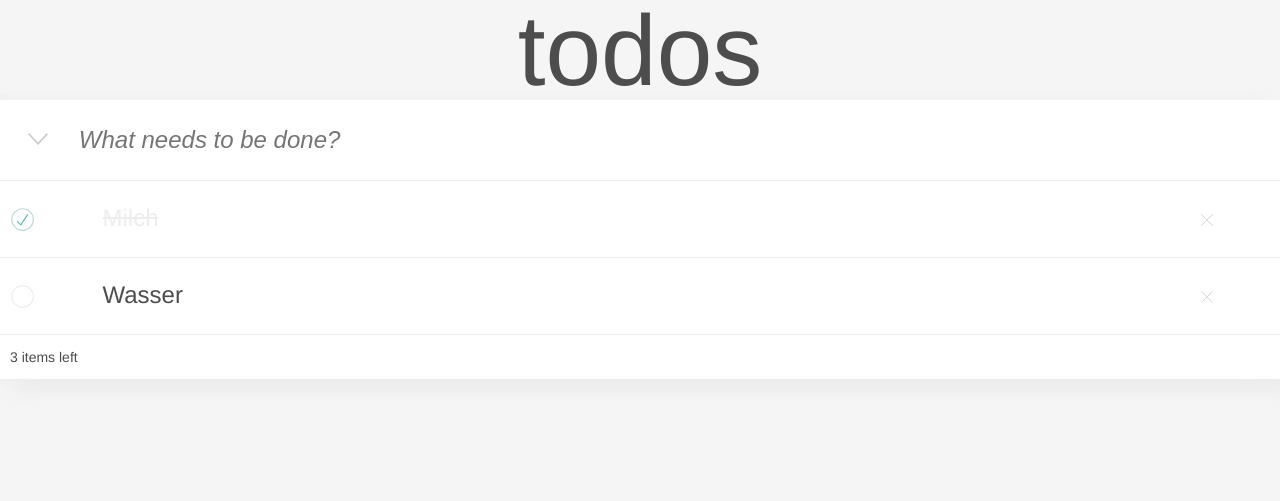
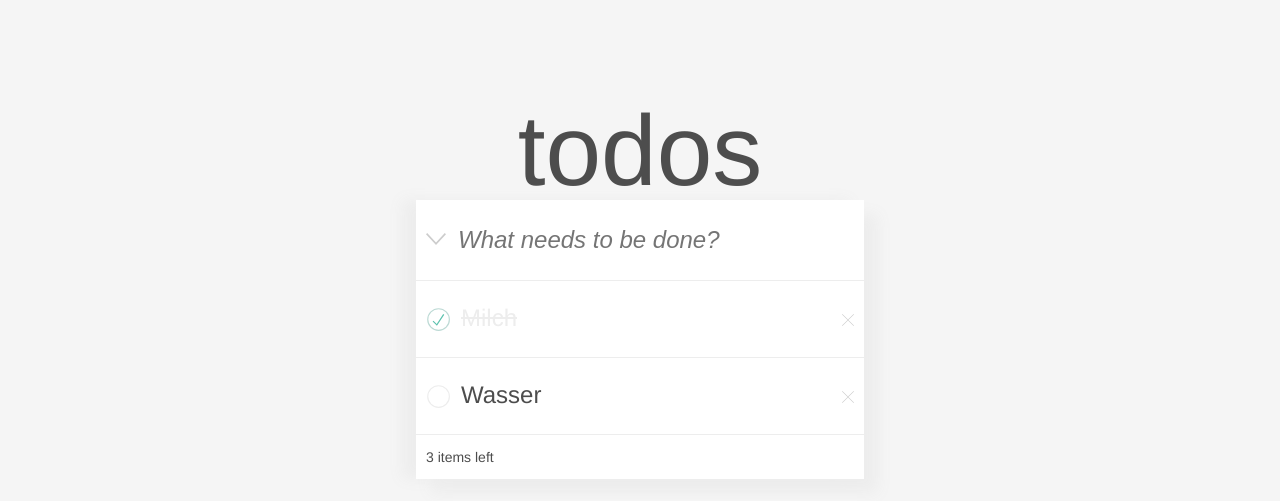
Before and after one commit to bgeye/webdev, a PHP site: page / in a window 1280 px wide. Shown: the top 501 px of the page. Run offline with PHP 8.4, Linux system fonts and the light colour scheme.

Commit message:
start todo bem optimizing

```diff
--- a/todo/index.html
+++ b/todo/index.html
@@ -9,7 +9,7 @@
 <body>
 
     <div class="todo">
-        <h1>todos</h1>
+        <h1 class="todo__title">todos</h1>
         <div class="list-container">
             <div class="input-element">
                 <button id="add" class="add-btn">
@@ -47,9 +47,9 @@
                     </div>
                 </li>
             </ul>
-            <div class="footer">
+            <footer class="footer">
                 <span>3 items left</span>
-            </div>
+            </footer>
         </div>
     </div>
 <script src="js/todo.js"></script>
--- a/todo/styles/todo.css
+++ b/todo/styles/todo.css
@@ -100,7 +100,7 @@ button{
     flex-grow: 1; /*flex-item 3*/
 }
 
-.container{
+.todo{
     display:flex;   /*flex-container 1*/
     flex-wrap:wrap; /*flex-container 1*/
     width:35%;
```
